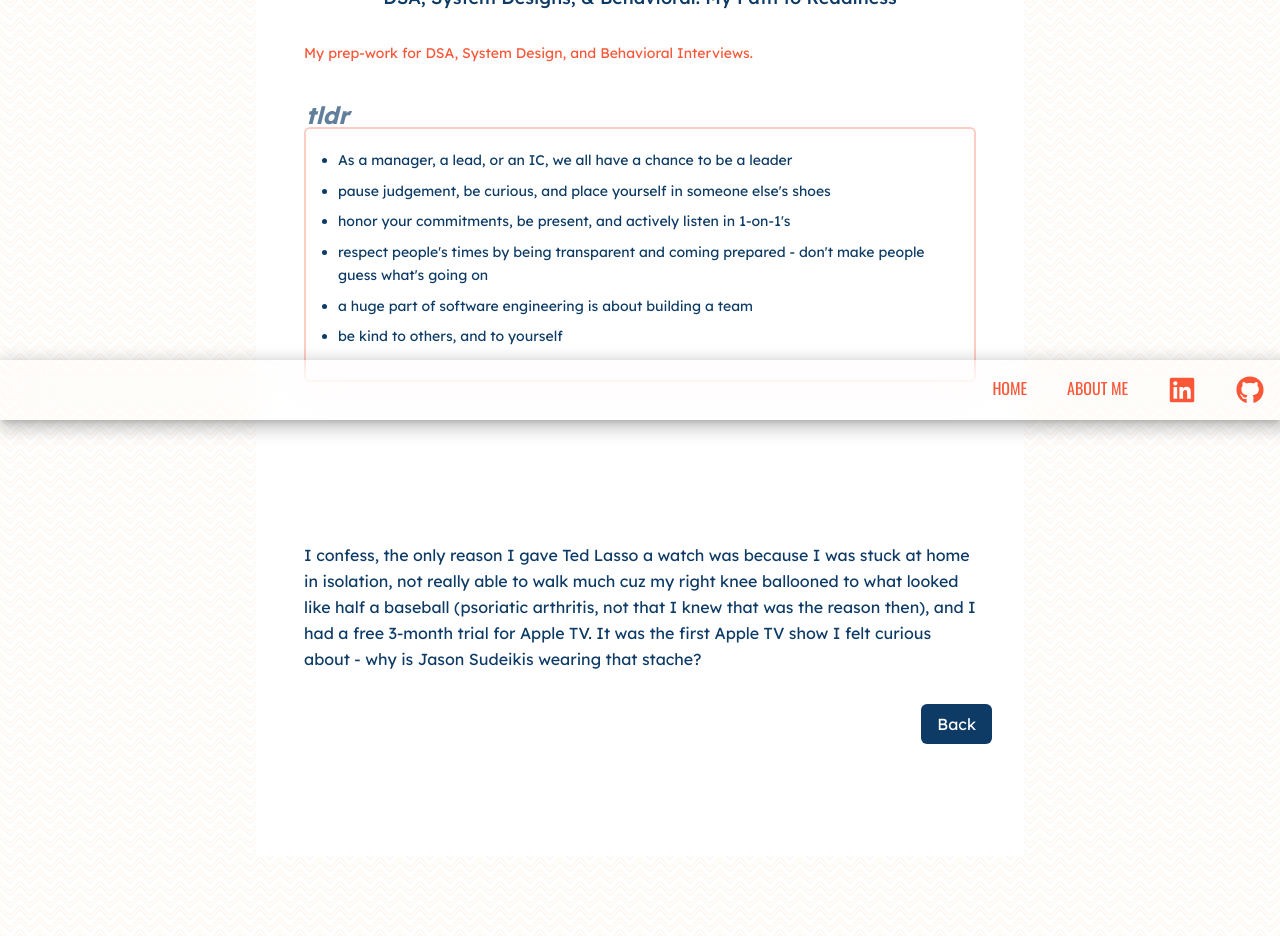
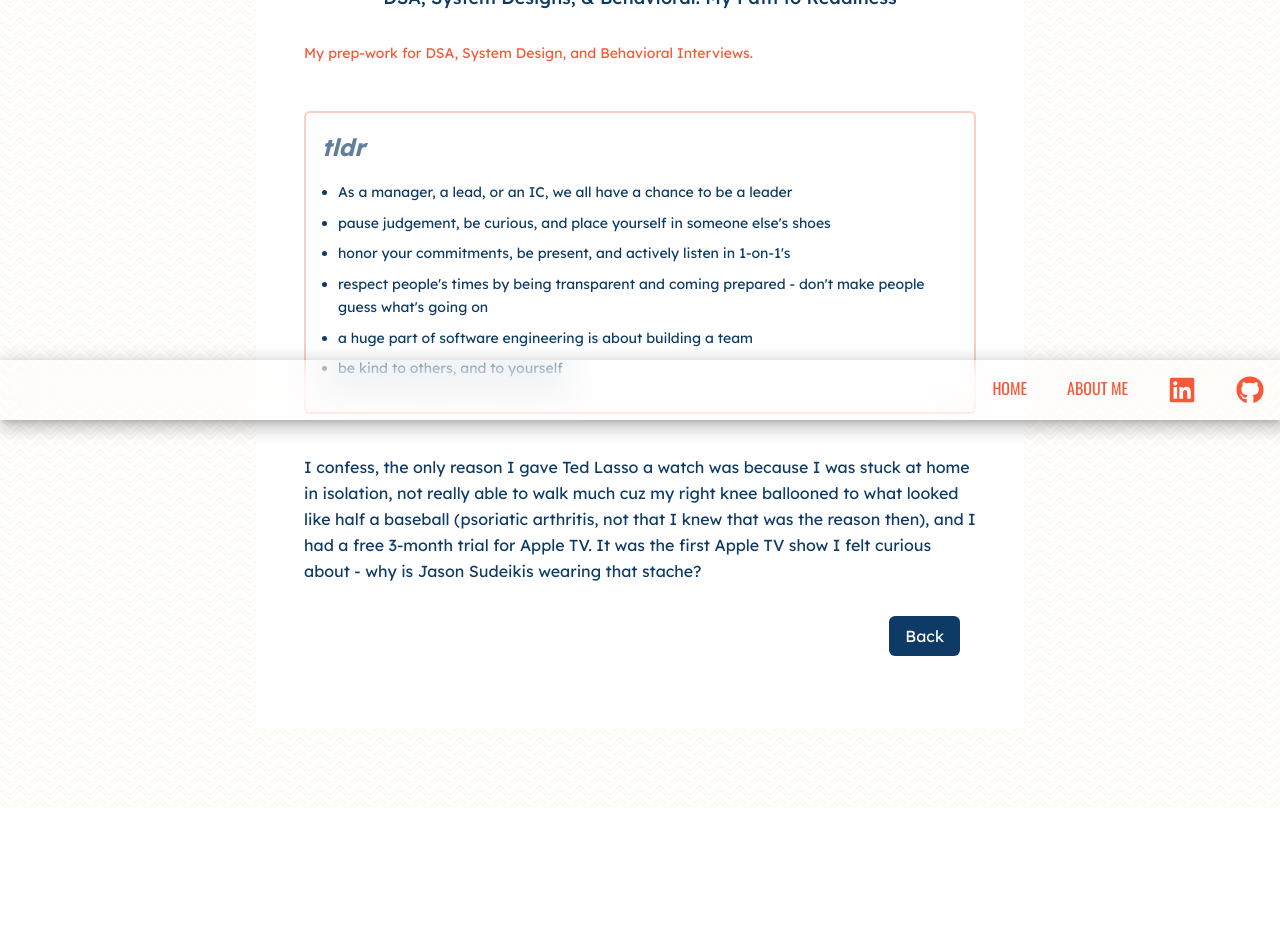
Before and after one commit to marvinsjsu/stacking-up, a Next.js app: page /blog/interview-prep in a window 1280 px wide. Shown: the part 380-1316 px from the top of the page. After the commit the page ends 1188 px from the top, so only its background shows below. Built offline with nearby package versions, Linux system fonts and the light colour scheme.

Commit message:
update blog post layout

```diff
--- a/app/blog/[id]/page.tsx
+++ b/app/blog/[id]/page.tsx
@@ -50,24 +50,27 @@ export default async function Page({ params }: {
         </div>
         <h1 className="w-full px-4 mt-14 text-lg font-medium text-primary-blue text-center">{title}</h1>
         <p className="text-sm text-primary-orange leading-snug px-4 py-8">{abstract}</p>
-
+      </main>
         {Array.isArray(protocol) && (
-          <div className="mx-4 my-4 pb-8 mb-0 border-2 bg-white border-primary-orange p-4 rounded-md border-opacity-30">
-            <h4 className="italic lowercase font-bold text-primary-blue text-opacity-65 text-[24px] pb-2 -mt-12 -ml-4">TLDR</h4>
+          <section className="w-full bg-white px-8 flex flex-col max-w-screen-md items-center sm:items-start">
+            <div className="mx-4 pb-8 mb-0 border-2 bg-white border-primary-orange p-4 rounded-md border-opacity-30">
+              <h4 className="italic lowercase font-bold text-primary-blue text-opacity-65 text-[24px] pb-2">TLDR</h4>
               <ul className="list-disc ml-4 text-opacity-65 text-sm">
                 {protocol.map((item: string) => (
                   <li className="pt-2 pb-0 mb-0 leading-relaxed" key={item}>{item}</li>
                 ))}
               </ul>
             </div>
+          </section>
         )}
-      </main>
-      <section className="bg-white mt-20 py-20 md:mt-0">
+
+      <div className="bg-white w-full max-w-screen-md"></div>
+      <section className="w-full bg-white py-10 px-8 flex flex-col max-w-screen-md items-center sm:items-start">
         <div
-          className="prose mt-20 px-12 bg-white w-full max-w-screen-md"
+          className="prose bg-white w-full max-w-screen-md px-4"
           dangerouslySetInnerHTML={{ __html: htmlContent }}
         />
-        <div className="w-full flex justify-end">
+        <div className="w-full flex justify-center md:justify-end">
           <Link href="/" className="group">
             <button className="m-8 px-4 py-2 bg-primary-blue hover:bg-primary-orange hover:drop-shadow-lg hover:translate-y-[0.25px] hover:transition-transform hover:duration-75 rounded-md text-white">Back</button>
           </Link>
```
Also changed, not shown: content/posts/zero-to-vercel.md (+1 -1 lines). Lines whose indentation alone changed are shown as unchanged.
